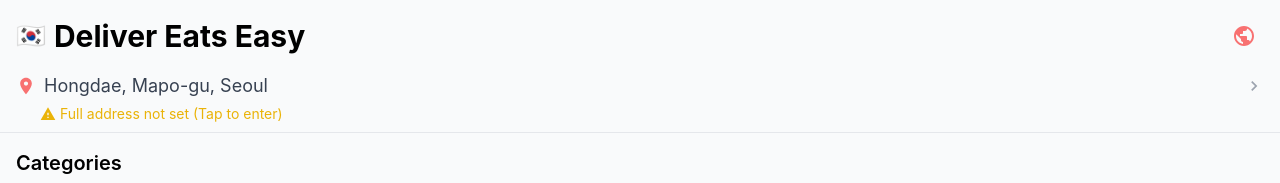
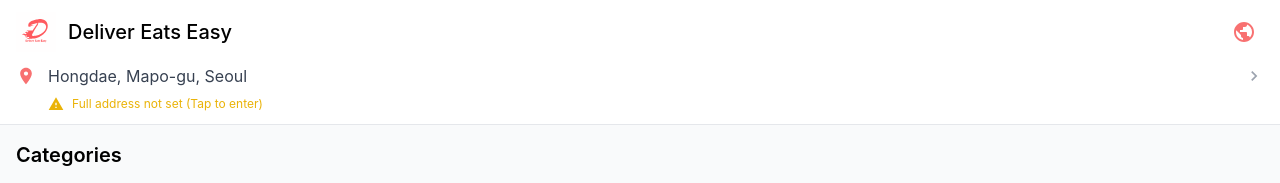
Before and after one commit to Delivereee/home, a React (Create React App) app: page /#/ in a window 1280 px wide. Shown: the top 183 px of the page. Built offline with nearby package versions, Linux system fonts and the light colour scheme.

Commit message:
feat: 홈지면 GNB 영역 UI 조정

```diff
--- a/src/components/Header.tsx
+++ b/src/components/Header.tsx
@@ -1,38 +1,48 @@
 import React from 'react';
+import DEE2Logo from '../assets/logos/DEE2.svg';
 
 const Header: React.FC = () => {
   return (
-    <div className="p-4 pb-2 border-b">
-      {/* 로고 및 언어 선택 */}
-      <div className="flex justify-between items-center mb-4">
+    <div className="bg-white border-b">
+      {/* GNB 영역 - Material Design 가이드라인에 맞게 조정 */}
+      <div className="px-4 py-3 flex justify-between items-center">
         <div className="flex items-center">
-          <span className="text-2xl mr-2">🇰🇷</span>
-          <h1 className="text-3xl font-bold whitespace-nowrap">Deliver Eats Easy</h1>
+          <div className="flex items-center justify-center mr-3">
+            <img
+              src={DEE2Logo}
+              alt="DEE Logo"
+              className="h-10 w-auto"
+              style={{
+                objectFit: 'contain'
+              }}
+            />
+          </div>
+          <h1 className="text-xl font-medium">Deliver Eats Easy</h1>
         </div>
-        <button className="p-2 text-gray-500">
-          {/* Globe Icon */}
+        <button className="p-2 rounded-full hover:bg-gray-100 transition-colors" aria-label="Change language">
+          {/* Globe Icon - Material 아이콘 스타일로 조정 */}
           <svg xmlns="http://www.w3.org/2000/svg" viewBox="0 0 24 24" fill="currentColor" className="w-6 h-6 text-red-400">
             <path d="M12 2C6.48 2 2 6.48 2 12s4.48 10 10 10 10-4.48 10-10S17.52 2 12 2zm-1 17.93c-3.95-.49-7-3.85-7-7.93 0-.62.08-1.21.21-1.79L9 15v1c0 1.1.9 2 2 2v1.93zm6.9-2.54c-.26-.81-1-1.39-1.9-1.39h-1v-3c0-.55-.45-1-1-1H8v-2h2c.55 0 1-.45 1-1V7h2c1.1 0 2-.9 2-2v-.41c2.93 1.19 5 4.06 5 7.41 0 2.08-.8 3.97-2.1 5.39z" />
           </svg>
         </button>
       </div>
 
-      {/* 위치 정보 */}
-      <div className="flex flex-col">
-        <div className="flex items-center text-gray-700 mb-1">
-          {/* Map Marker Icon */}
-          <svg xmlns="http://www.w3.org/2000/svg" viewBox="0 0 24 24" fill="currentColor" className="w-5 h-5 text-red-400 mr-2">
+      {/* 위치 정보 영역 - Material Design 가이드라인에 맞게 조정 */}
+      <div className="px-4 pb-3">
+        <div className="flex items-center text-gray-700 mb-2">
+          {/* Map Marker Icon - Material 스타일 적용 */}
+          <svg xmlns="http://www.w3.org/2000/svg" viewBox="0 0 24 24" fill="currentColor" className="w-5 h-5 text-red-400 mr-3">
             <path d="M12 2C8.13 2 5 5.13 5 9c0 5.25 7 13 7 13s7-7.75 7-13c0-3.87-3.13-7-7-7zm0 9.5c-1.38 0-2.5-1.12-2.5-2.5s1.12-2.5 2.5-2.5 2.5 1.12 2.5 2.5-1.12 2.5-2.5 2.5z" />
           </svg>
-          <span className="text-lg">Hongdae, Mapo-gu, Seoul</span>
-          {/* Chevron Right Icon */}
-          <svg xmlns="http://www.w3.org/2000/svg" viewBox="0 0 24 24" fill="currentColor" className="w-5 h-5 ml-auto text-gray-400">
+          <span className="flex-grow text-left font-normal">Hongdae, Mapo-gu, Seoul</span>
+          {/* Chevron Right Icon - Material 스타일 적용 */}
+          <svg xmlns="http://www.w3.org/2000/svg" viewBox="0 0 24 24" fill="currentColor" className="w-5 h-5 text-gray-400 ml-1">
             <path d="M10 6L8.59 7.41 13.17 12l-4.58 4.59L10 18l6-6z" />
           </svg>
         </div>
-        <div className="flex items-center text-yellow-500 text-sm ml-6">
-          {/* Warning Icon */}
-          <svg xmlns="http://www.w3.org/2000/svg" viewBox="0 0 24 24" fill="currentColor" className="w-4 h-4 mr-1">
+        <div className="flex items-center text-yellow-500 text-xs ml-8">
+          {/* Warning Icon - Material 스타일 적용 */}
+          <svg xmlns="http://www.w3.org/2000/svg" viewBox="0 0 24 24" fill="currentColor" className="w-4 h-4 mr-2">
             <path d="M1 21h22L12 2 1 21zm12-3h-2v-2h2v2zm0-4h-2v-4h2v4z" />
           </svg>
           <span>Full address not set (Tap to enter)</span>
--- a/src/index.css
+++ b/src/index.css
@@ -9,6 +9,7 @@ body {
     sans-serif;
   -webkit-font-smoothing: antialiased;
   -moz-osx-font-smoothing: grayscale;
+  background-color: #ffffff;
 }
 
 code {
```
Also changed, not shown: src/assets/logos/DEE2.png (added), src/assets/logos/DEE2.svg (added).
